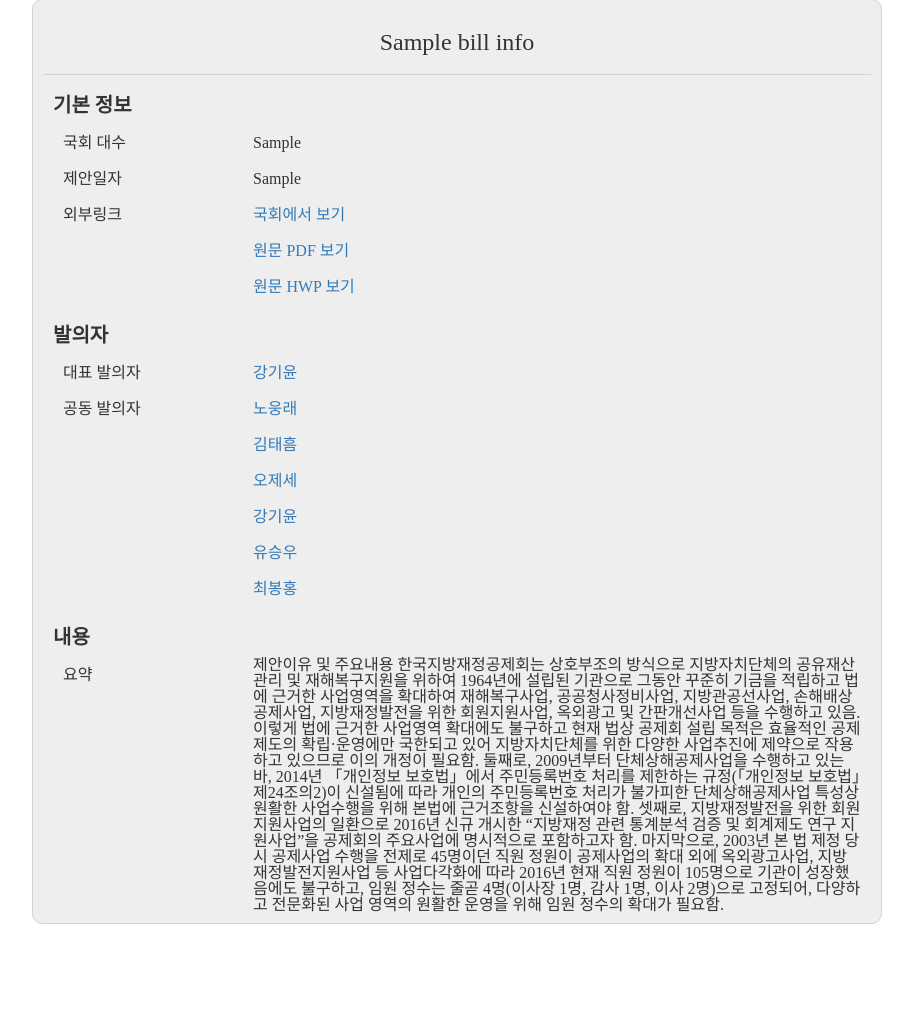
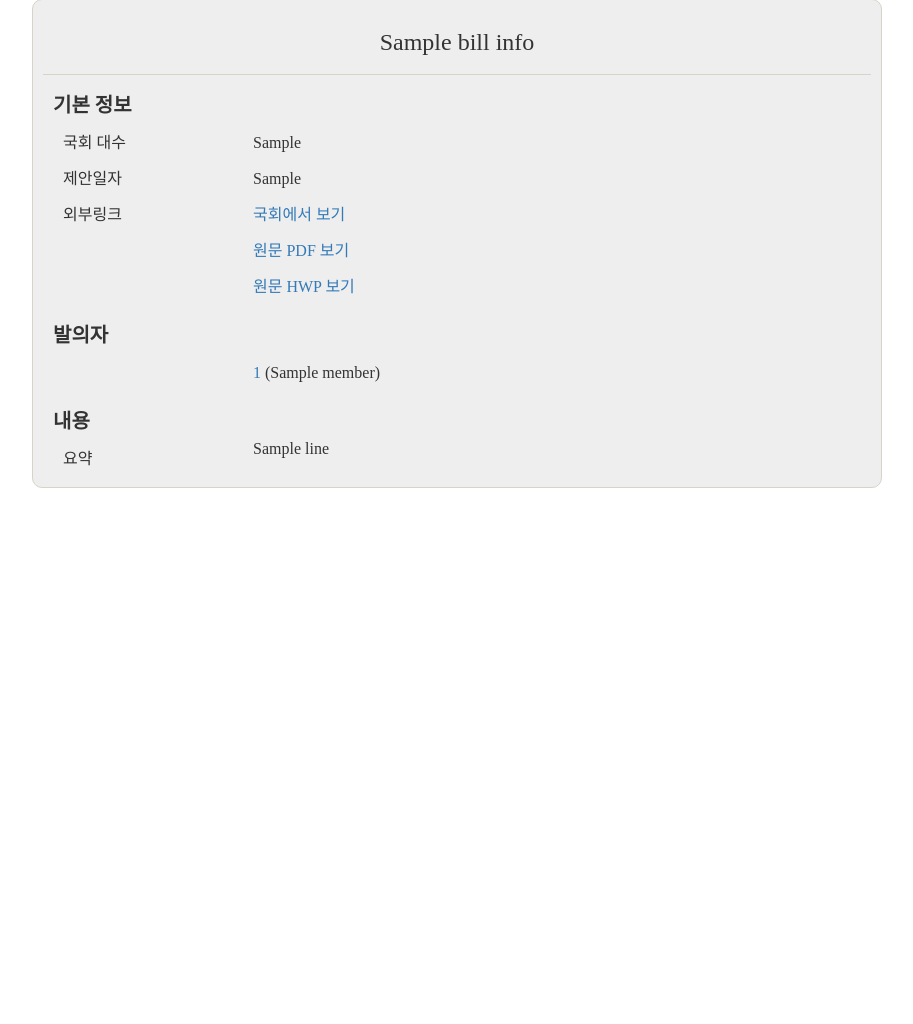
Before and after one commit to Capston2/Server, a Flask app: template templates/detail.html in a window 1280 px wide. Shown: the part 551-1575 px from the top of the page, without its empty margins (183-1096 px from the left). After the commit the page ends 1039 px from the top, so only its background shows below. Run offline with Flask 2, Linux system fonts and the light colour scheme; the template is opened without the code that fills it: most values are stand-ins (such as "Sample title", 1, 10 or a date in 2020); some libraries are stand-ins or nearby versions.

Commit message:
Add Bill Detail Summary

```diff
--- a/run.py
+++ b/run.py
@@ -1,4 +1,6 @@
 from flask import Flask, render_template
+
+from bs4 import BeautifulSoup
 import requests
 import xmltodict
 
@@ -53,10 +55,24 @@ def bill_detail(id):
         return render_template('500.html'), 500
 
     bill_detail_info = bill_detail_info_dict['response']['body']['item']['receipt']
-    print(bill_detail_info)
 
-    return render_template('detail.html', billId=id, billInfo=bill_detail_info)
+    bill_petition_member_list = []
+    for k in bill_petition_member_dict['response']['body']['items']['item']:
+        if (k['gbn1'] == '의안'):
+            if ([k['memName'], k['polyNm']] not in bill_petition_member_list):
+                bill_petition_member_list.append([k['memName'], k['polyNm']])
 
+    bill_summary = bill_summary_crawler('PRC_R1M6R1J1R2K9Y1B8A0J4Z2K1L3M0C0').split('\n')
+
+    return render_template('detail.html', billId=id, billInfo=bill_detail_info, billPetitionMembers=bill_petition_member_list, billSummary=bill_summary)
+
+def bill_summary_crawler(bill_id):
+    url = 'http://likms.assembly.go.kr/bill/billDetail.do?billId='+str(bill_id)
+    source_code = requests.get(url)
+    plain_text = source_code.text
+    soup = BeautifulSoup(plain_text, 'lxml')
+
+    return soup.find(id='summaryContentDiv').text
 
 if __name__ == '__main__':
     app.run(host='0.0.0.0', port=8000, debug=True)
--- a/templates/detail.html
+++ b/templates/detail.html
@@ -23,28 +23,20 @@
         <li class="item_content">
           <h3 class="item_content_label">발의자</h3>
           <dl>
-            <dt class="sub_content_label">대표 발의자</dt>
-            <dd class="sub_content"><a href="#">강기윤</a></dd>
-            <dt class="sub_content_label">공동 발의자</dt>
-            <dd class="sub_content"><a href="#">노웅래</a></dd>
-            <dd class="sub_content"><a href="#">김태흠</a></dd>
-            <dd class="sub_content"><a href="#">오제세</a></dd>
-            <dd class="sub_content"><a href="#">강기윤</a></dd>
-            <dd class="sub_content"><a href="#">유승우</a></dd>
-            <dd class="sub_content"><a href="#">최봉홍</a></dd>
+            <dt class="sub_content_label"></dt>
+              {% for member in billPetitionMembers %}
+                <dd class="sub_content"><a href="#">{{ member[0] }}</a> ({{ member[1] }})</dd>
+              {% endfor %}
           </dl>
         </li>
         <li class="item_content">
           <h3 class="item_content_label">내용</h3>
           <dl>
             <dt class="sub_content_label">요약</dt>
-            <dd class="sub_content_text">제안이유 및 주요내용
-
-한국지방재정공제회는 상호부조의 방식으로 지방자치단체의 공유재산관리 및 재해복구지원을 위하여 1964년에 설립된 기관으로 그동안 꾸준히 기금을 적립하고 법에 근거한 사업영역을 확대하여 재해복구사업, 공공청사정비사업, 지방관공선사업, 손해배상공제사업, 지방재정발전을 위한 회원지원사업, 옥외광고 및 간판개선사업 등을 수행하고 있음.
-이렇게 법에 근거한 사업영역 확대에도 불구하고 현재 법상 공제회 설립 목적은 효율적인 공제제도의 확립·운영에만 국한되고 있어 지방자치단체를 위한 다양한 사업추진에 제약으로 작용하고 있으므로 이의 개정이 필요함.
-둘째로, 2009년부터 단체상해공제사업을 수행하고 있는바, 2014년 「개인정보 보호법」에서 주민등록번호 처리를 제한하는 규정(「개인정보 보호법」제24조의2)이 신설됨에 따라 개인의 주민등록번호 처리가 불가피한 단체상해공제사업 특성상 원활한 사업수행을 위해 본법에 근거조항을 신설하여야 함.
-셋째로, 지방재정발전을 위한 회원지원사업의 일환으로 2016년 신규 개시한 “지방재정 관련 통계분석 검증 및 회계제도 연구 지원사업”을 공제회의 주요사업에 명시적으로 포함하고자 함.
-마지막으로, 2003년 본 법 제정 당시 공제사업 수행을 전제로 45명이던 직원 정원이 공제사업의 확대 외에 옥외광고사업, 지방재정발전지원사업 등 사업다각화에 따라 2016년 현재 직원 정원이 105명으로 기관이 성장했음에도 불구하고, 임원 정수는 줄곧 4명(이사장 1명, 감사 1명, 이사 2명)으로 고정되어, 다양하고 전문화된 사업 영역의 원활한 운영을 위해 임원 정수의 확대가 필요함.
+            <dd class="sub_content_text">
+                {% for line in billSummary %}
+                    {{ line }}<br />
+                {% endfor %}
             </dd>
           </dl>
         </li>
--- a/templates/peopledetail.html
+++ b/templates/peopledetail.html
@@ -29,7 +29,7 @@
                             <dd class="sub_content"><a href="#">창원대학교 대학원 졸업 행정학 박사</a></dd>
                             <dd class="sub_content"><a href="#">의견제출하기</a></dd>
                             <dd class="sub_content"><a href="#">원문 PDF 보기</a></dd>
-                            <dd class="sub_content"><a href="#">원문 텍스트 보기</a></a></dd>
+                            <dd class="sub_content"><a href="#">원문 텍스트 보기</a></dd>
                             <dt class="sub_content_label">주소</dt>
                             <dd class="sub_content">경상남도 창원시 성산구 창이대로</dd>
                             <dt class="sub_content_label">경력</dt>
```
